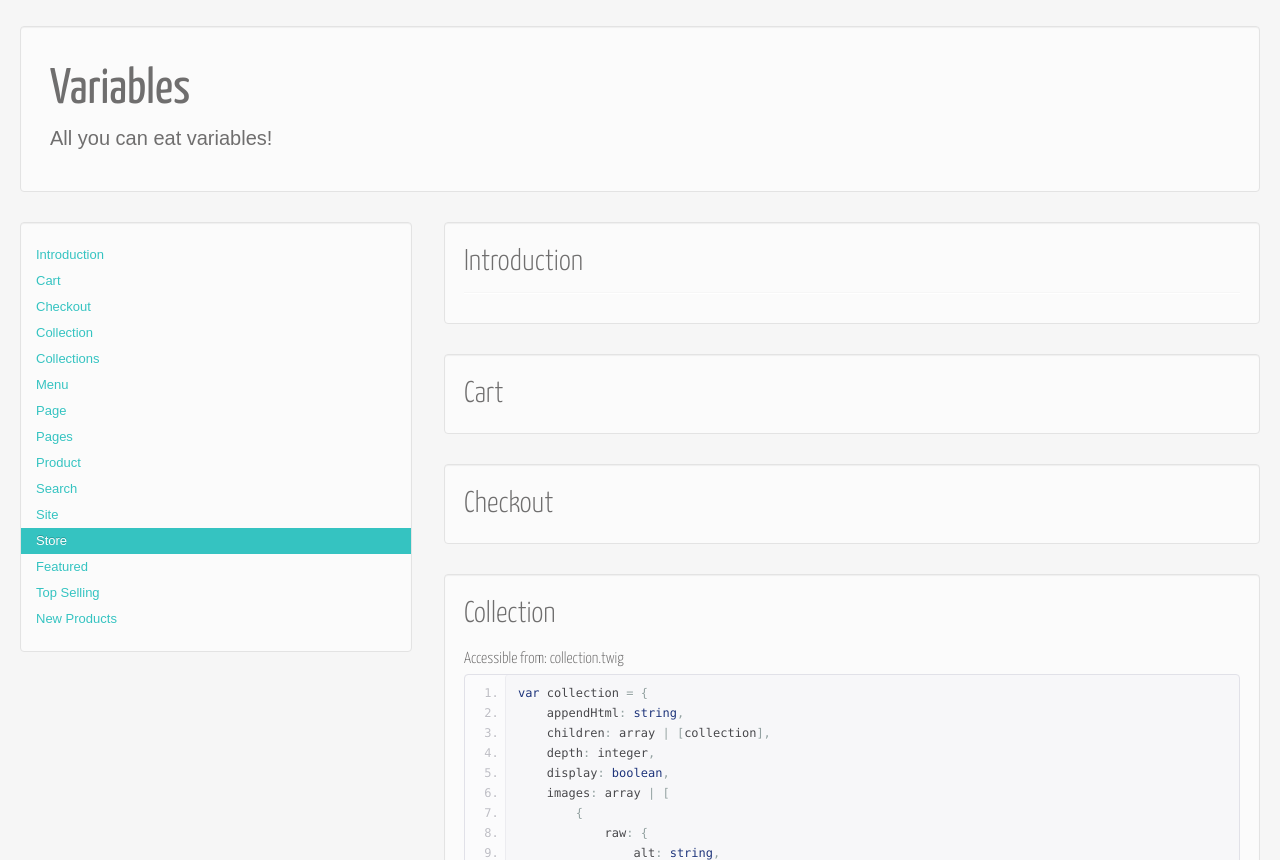
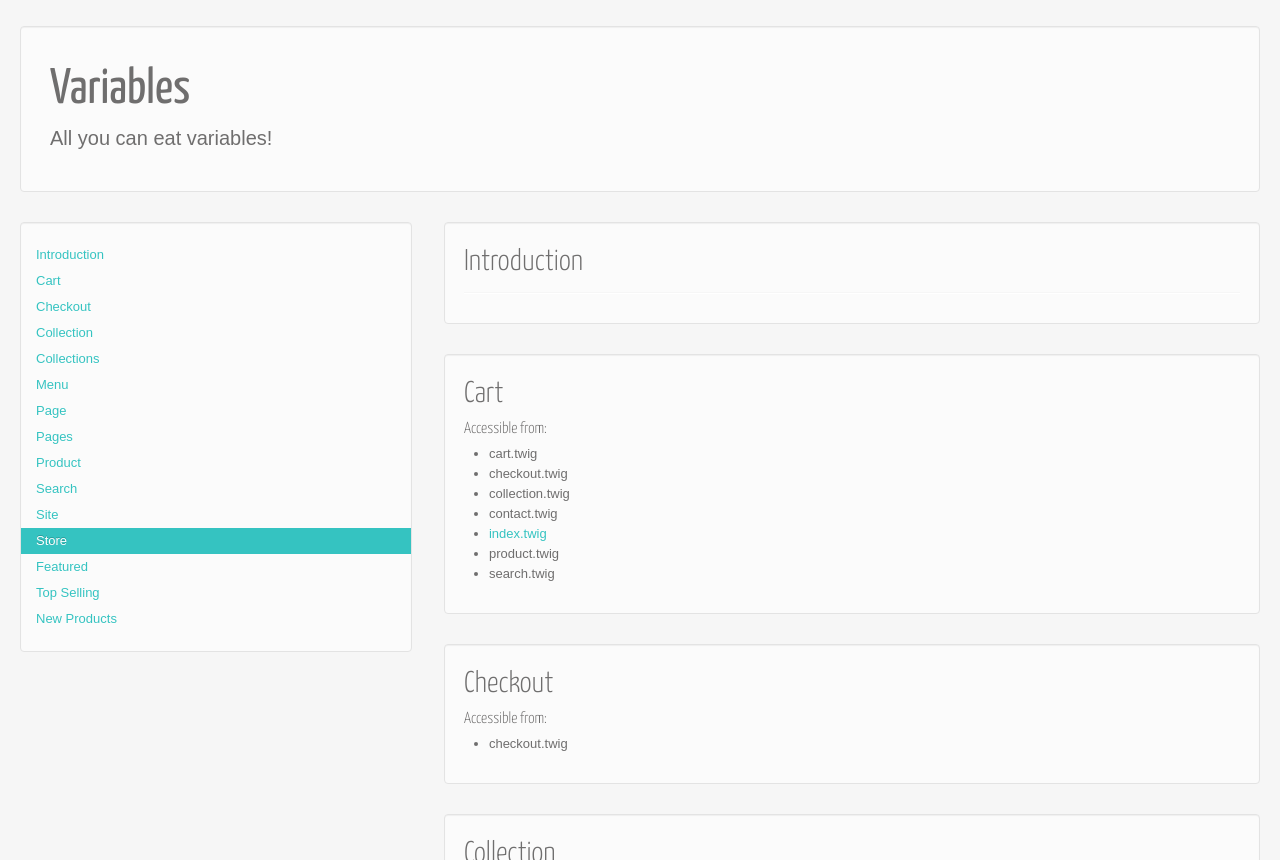
Before and after one commit to zoopcommerce/phoenix, a plain HTML site: page variables.html in a window 1280 px wide. Shown: the part 92-952 px from the top of the page. Drawn offline with Linux system fonts and the light colour scheme.

Commit message:
Few adjustments to variables.

```diff
--- a/variables.html
+++ b/variables.html
@@ -92,18 +92,35 @@
                     <section id="cart-variables" title="Cart" class="row-fluid">
                         <div class="span12 well">
                             <h2>Cart</h2>
+                            <h5>Accessible from:</h5>
+                            <ul>
+                                <li>cart.twig</li>
+                                <li>checkout.twig</li>
+                                <li>collection.twig</li>
+                                <li>contact.twig</li>
+                                <li><a href="#">index.twig</a></li>
+                                <li>product.twig</li>
+                                <li>search.twig</li>
+                            </ul>
                         </div>
                     </section>
                     <section id="checkout-variables" title="Checkout" class="row-fluid">
                         <div class="span12 well">
                             <h2>Checkout</h2>
+                            <h5>Accessible from:</h5>
+                            <ul>
+                                <li>checkout.twig</li>
+                            </ul>
                         </div>
                     </section>
                     <section id="collection-variables" title="Collection" class="row-fluid">
                         <div class="span12 well">
                             <h2>Collection</h2>
                             <p></p>
-                            <h5>Accessible from: collection.twig</h5>
+                            <h5>Accessible from:</h5>
+                            <ul>
+                                <li>collection.twig</li>
+                            </ul>
                             <pre class="prettyprint linenums">
 var collection = {
     appendHtml: string,
@@ -159,28 +176,64 @@ var collection = {
                     <section id="collections-variables" title="Collections" class="row-fluid">
                         <div class="span12 well">
                             <h2>Collections</h2>
+                            <h5>Accessible from:</h5>
+                            <ul>
+                                <li><a href="#">all pages</a></li>
+                            </ul>
                         </div>
                     </section>
                     <section id="menu-variables" title="Menu" class="row-fluid">
                         <div class="span12 well">
                             <h2>Menu</h2>
+                            <h5>Accessible from:</h5>
+                            <ul>
+                                <li><a href="#">all pages</a></li>
+                            </ul>
                         </div>
                     </section>
                     <section id="page-variables" title="Page" class="row-fluid">
                         <div class="span12 well">
                             <h2>Page</h2>
+                            <h5>Accessible from:</h5>
+                            <ul>
+                                <li><a href="#">all pages</a></li>
+                            </ul>
+                            <pre class="prettyprint linenums">
+var page = {
+    css: array | [string], // contains an array of css files. This only applies if you are using Zoop default templates.
+    dojo: array | [string], // contains an array of dojo javascript files. This only applies if you are using Zoop default templates.
+    favicon: string | null, // favourite icon
+    meta: {
+        description: string // The page meta description,
+        openGraph: string, // This contains open graph information https://developers.facebook.com/docs/opengraph/
+    },
+    title: string, // The page title which is made up from product, category and site name,
+    javascript: array | [string], // contains an array of javascript files. This only applies if you are using Zoop default templates.
+    url: {
+        absolute: string, // The absolute url of the current page
+        relative: string // The relative url of the current page
+    }
+}</pre>
                         </div>
                     </section>
                     <section id="pages-variables" title="Pages" class="row-fluid">
                         <div class="span12 well">
                             <h2>Pages</h2>
+                            <p></p>
+                            <h5>Accessible from:</h5>
+                            <ul>
+                                <li><a href="#">all pages</a></li>
+                            </ul>
                         </div>
                     </section>
                     <section id="product-variables" title="Product" class="row-fluid">
                         <div class="span12 well">
                             <h2>Product</h2>
                             <p></p>
-                            <h5>Accessible from: product.twig</h5>
+                            <h5>Accessible from:</h5>
+                            <ul>
+                                <li>product.twig</li>
+                            </ul>
                             <pre class="prettyprint linenums">
 var product = {
     brand: string,
@@ -274,42 +327,27 @@ var product = {
                             <h2>Site</h2>
                             <hr>
                             <p>The <strong>site</strong> global variable contains information pertaining to the site.</p>
-                            <h5>Accessible from: all pages</h5>
+                            <h5>Accessible from:</h5>
+                            <ul>
+                                <li><a href="#">all pages</a></li>
+                            </ul>
                             <pre class="prettyprint linenums">
 var site = {
-    css: array | [string], // contains an array of css files. This only applies if you are using Zoop default templates.
-    dojo: array | [string], // contains an array of dojo javascript files. This only applies if you are using Zoop default templates.
-    head: {
-        favicon: string | null, // favourite icon
-        meta: {
-            description: string // The page meta description
-        },
-        openGraph: string, // This contains open graph information https://developers.facebook.com/docs/opengraph/
-        title: string // The page title which is made up from product, category and site name
-    },
-    javascript: array | [string], // contains an array of javascript files. This only applies if you are using Zoop default templates.
     status: {
         active: boolean, // Is the store active or not
         message: string | null // Contains a message which can be displayed when a store is inactive
-    },
-    url: {
-        checkout: string, // The absolute url of the checkoute
-        currentPage: {
-            absolute: string, // The absolute url of the current page
-            relative: string // The relative url of the current page
-        },
-        home: string // The absolute url of the home page
     }
 }</pre>
-                            <p>To access these variables just use "dot" notation eg.</p>
-                            <pre class="prettyprint linenums">{{ site.url.currentPage.absolute }}</pre>
                         </div>
                     </section>
                     <section id="store-variables" title="Store" class="row-fluid">
                         <div class="span12 well">
                             <h2>Store</h2>
                             <p>The <strong>store</strong> global variable contains only store information.</p>
-                            <h5>Accessible from: all pages</h5>
+                            <h5>Accessible from:</h5>
+                            <ul>
+                                <li><a href="#">all pages</a></li>
+                            </ul>
                             <pre class="prettyprint linenums">
 var store = {
     address: {
@@ -378,7 +416,10 @@ var store = {
                         <div class="span12 well">
                             <h2>Featured</h2>
                             <p>Is a special type of collection that only appears on the home page.</p>
-                            <h5>Accessible from: index.twig</h5>
+                            <h5>Accessible from:</h5>
+                            <ul>
+                                <li><a href="#">index.twig</a></li>
+                            </ul>
                             <pre class="prettyprint linenums">
 var featured = {
     appendHtml: string,
@@ -430,7 +471,10 @@ var featured = {
                         <div class="span12 well">
                             <h2>Top Selling</h2>
                             <p>Is a dynamic collection that displays the top selling products.</p>
-                            <h5>Accessible from: index.twig</h5>
+                            <h5>Accessible from:</h5>
+                            <ul>
+                                <li><a href="#">index.twig</a></li>
+                            </ul>
                             <pre class="prettyprint linenums">
 var topSelling = {
     appendHtml: string,
@@ -483,7 +527,10 @@ var topSelling = {
                         <div class="span12 well">
                             <h2>New Products</h2>
                             <p>Is a dynamic collection that displays the newest products.</p>
-                            <h5>Accessible from: index.twig</h5>
+                            <h5>Accessible from:</h5>
+                            <ul>
+                                <li><a href="#">index.twig</a></li>
+                            </ul>
                             <pre class="prettyprint linenums">
 var newProducts = {
     appendHtml: string,
```
